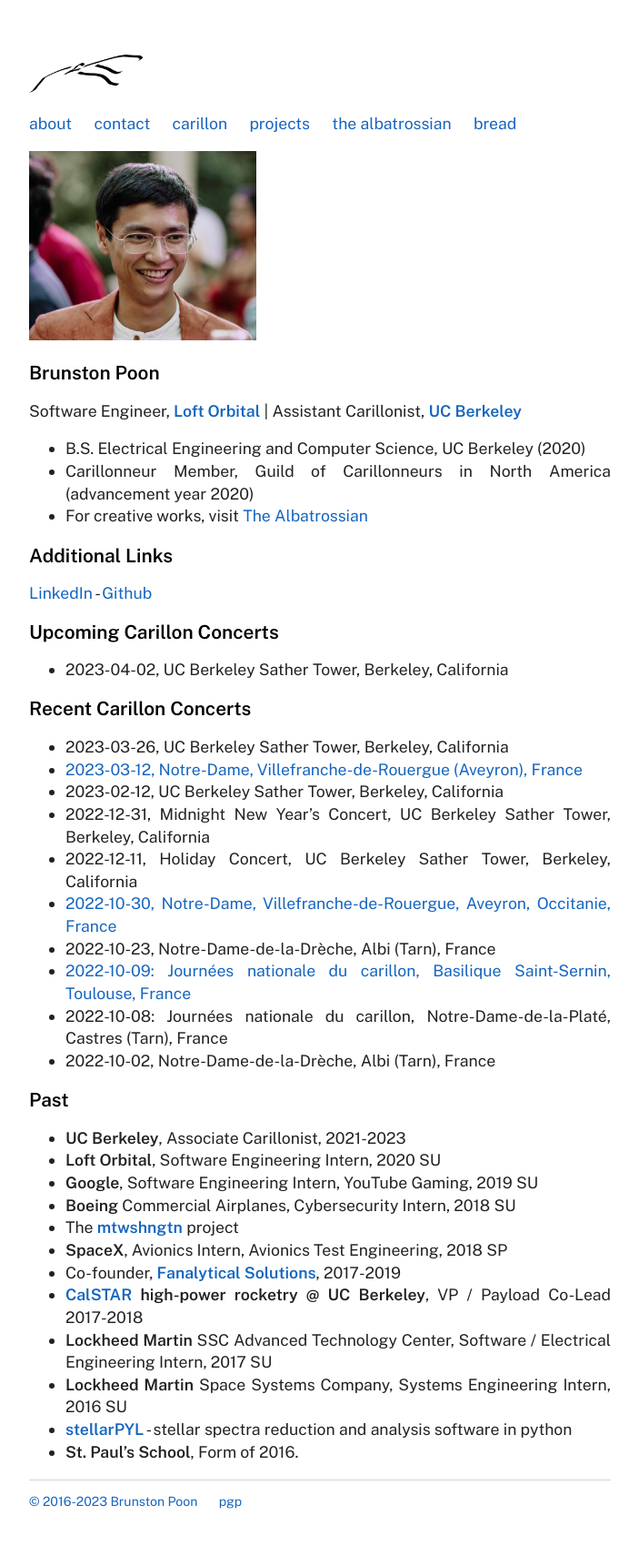
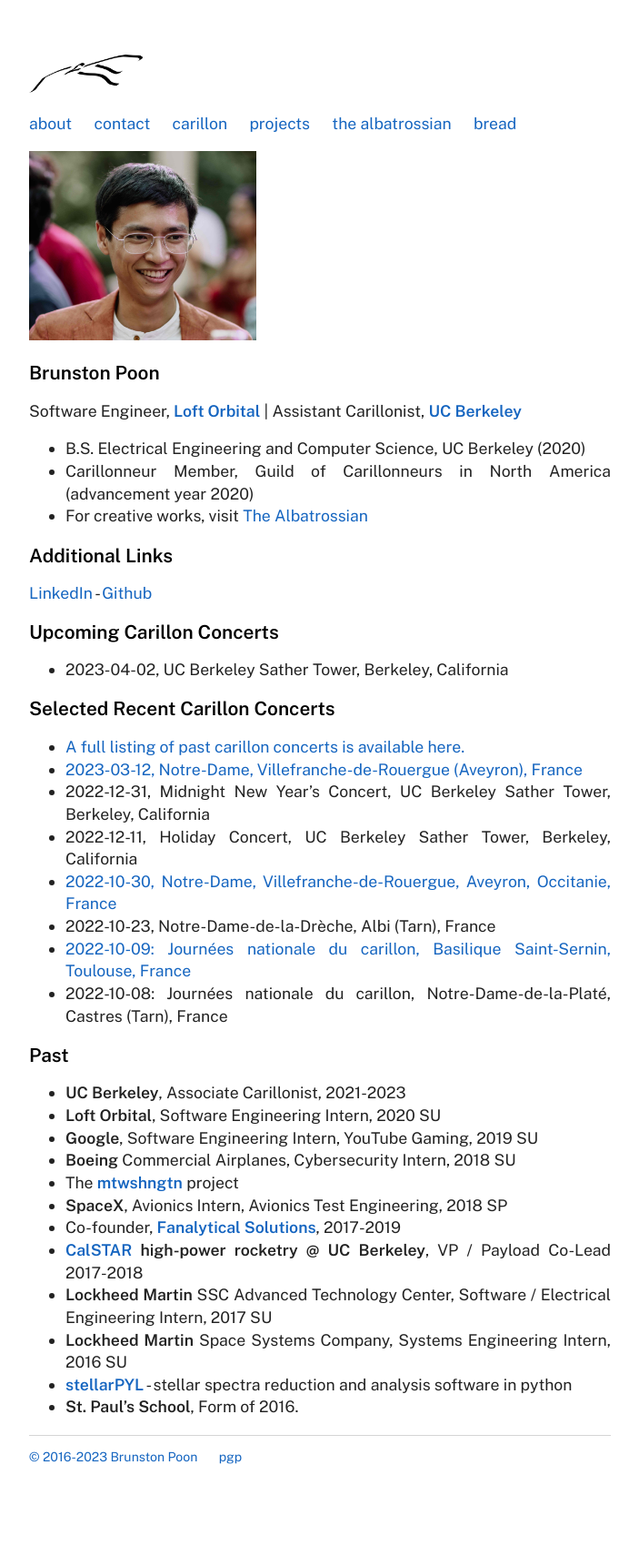
Before and after one commit to brunston/brunstonnet, a Jekyll site: the page built from index.md, in a window 1280 px wide. Shown: the whole page at 91% size, without its empty margins (288-991 px from the left). Built offline with Jekyll 4.4.1, drawn with Linux system fonts in a browser that asks for light colours; after the commit the page ends 1671 px from its top, so only the background shows below that.

Commit message:
update: concert listings

```diff
--- a/index.md
+++ b/index.md
@@ -24,19 +24,17 @@
 
 * 2023-04-02, UC Berkeley Sather Tower, Berkeley, California
 
-Recent Carillon Concerts
+Selected Recent Carillon Concerts
 ========================
 
-* 2023-03-26, UC Berkeley Sather Tower, Berkeley, California
+* [A full listing of past carillon concerts is available here.](https://brunston.net/carillon/)
 * [2023-03-12, Notre-Dame, Villefranche-de-Rouergue (Aveyron), France](https://www.centrepresseaveyron.fr/2023/03/07/concert-de-carillon-avec-brunston-poon-carillonneur-americain-11044816.php)
-* 2023-02-12, UC Berkeley Sather Tower, Berkeley, California
 * 2022-12-31, Midnight New Year's Concert, UC Berkeley Sather Tower, Berkeley, California
 * 2022-12-11, Holiday Concert, UC Berkeley Sather Tower, Berkeley, California
 * [2022-10-30, Notre-Dame, Villefranche-de-Rouergue, Aveyron, Occitanie, France](https://villefranche-de-rouergue.fr/agenda/concert-de-carillon-3/)
 * 2022-10-23, Notre-Dame-de-la-Drèche, Albi (Tarn), France
 * [2022-10-09: Journées nationale du carillon, Basilique Saint-Sernin, Toulouse, France](https://actu.fr/occitanie/toulouse_31555/toulouse-voici-pourquoi-les-cloches-de-saint-sernin-vont-sonner-trois-quarts-d-heure-dimanche_54358170.html)
 * 2022-10-08: Journées nationale du carillon, Notre-Dame-de-la-Platé, Castres (Tarn), France
-* 2022-10-02, Notre-Dame-de-la-Drèche, Albi (Tarn), France
 
 Past
 ====
```
Also changed, not shown: carillon/index.md (+6 -2 lines).
